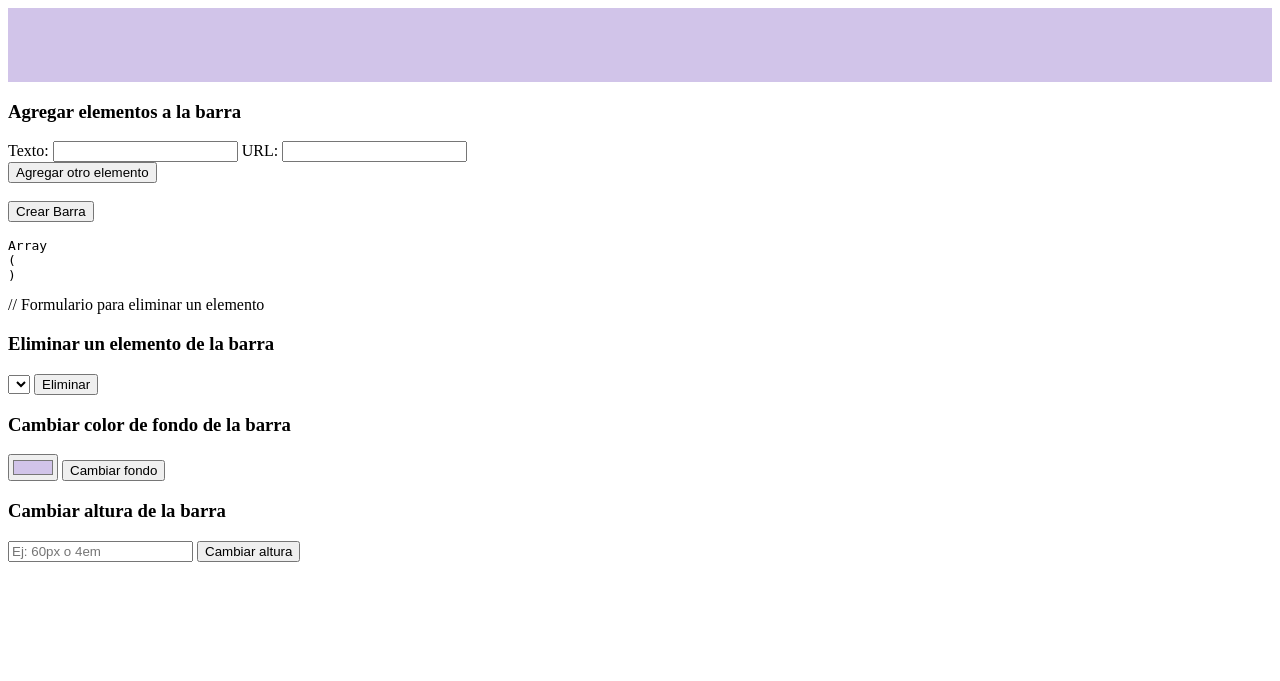
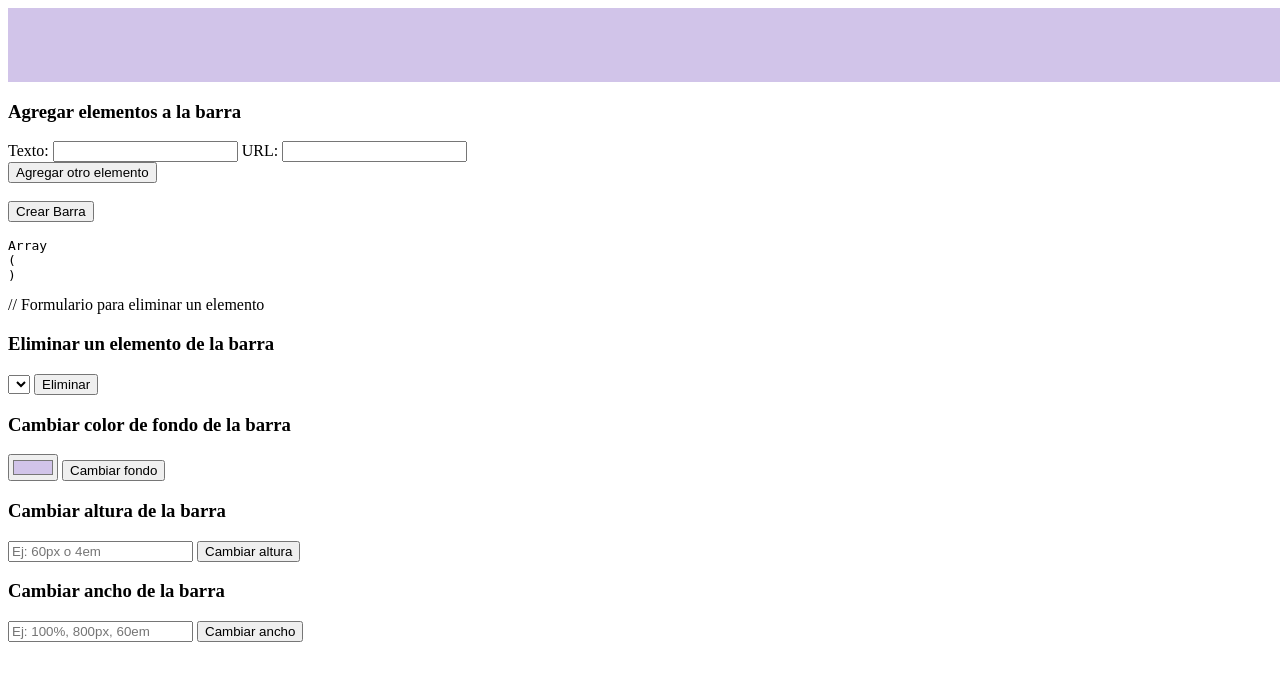
Before and after one commit to 18283/PracticasPasantia, a PHP site: page /Prueba.php in a window 1280 px wide. Shown: the top 681 px of the page. Run offline with PHP 8.4, Linux system fonts and the light colour scheme; lists and menus that the app fills with data are empty.

Commit message:
Add files via upload

```diff
--- a/9 de mayo/BarraNavegacion.php
+++ b/9 de mayo/BarraNavegacion.php
@@ -5,6 +5,7 @@
     private $archivo;
     private $fondo;
     private $altura;
+    private $ancho;
 
     public function __construct($elem = [])
     {
@@ -19,10 +20,12 @@
                 $this->elementos = $data['menu'];
                 $this->fondo = $data['fondo'];
                 $this->altura = $data['altura'] ?? '50px'; // altura por defecto
+                $this->ancho = $data['ancho'] ?? '100%'; // ancho por defecto
             } else {
                 $this->elementos = $elem;
                 $this->fondo = '#d1c4e9';
                 $this->altura = '50px';
+                $this->ancho = '100%';
                 $this->guardarEnArchivo();
             }
         } else {
@@ -35,7 +38,7 @@
 
     public function render()
     {
-        echo '<nav style="background-color:' . htmlspecialchars($this->fondo) . '; height:' . htmlspecialchars($this->altura) . '; padding:12px;">';
+        echo '<nav style="background-color:' . htmlspecialchars($this->fondo) . '; height:' . htmlspecialchars($this->altura) . '; width:' . htmlspecialchars($this->ancho) . '; padding:12px;">';
         echo '<ul style="list-style:none; display:flex; margin:0; padding:0;">';
         foreach ($this->elementos as $texto => $url) {
             echo '<li style="margin-right:20px;"><a href="' . htmlspecialchars($url) . '" style="text-decoration:none; color:#007bff;">' . htmlspecialchars($texto) . '</a></li>';
@@ -58,7 +61,8 @@
         $data = [
             'menu' => $this->elementos,
             'fondo' => $this->fondo,
-            'altura' => $this->altura
+            'altura' => $this->altura,
+            'ancho' => $this->ancho
         ];
 
         $resultado = file_put_contents($this->archivo, json_encode($data, JSON_PRETTY_PRINT));
@@ -101,6 +105,15 @@
     }
 
     //cambiar ancho
+    public function cambiarAncho($nuevoAncho) {
+        if (preg_match('/^\d+(px|em|%)$/', $nuevoAncho)) {
+            $this->ancho = $nuevoAncho;
+            $this->guardarEnArchivo();
+        } else {
+            echo "<p style='color:red;'>Ancho inválido. Usa valores como 100%, 800px, 60em...</p>";
+        }
+    }
+
     //cambiar tamaño de etra
     //cambiar tipo de letra
     //cambiar color de letra
--- a/9 de mayo/Prueba.php
+++ b/9 de mayo/Prueba.php
@@ -18,6 +18,12 @@
 if ($_SERVER["REQUEST_METHOD"] === "POST" && isset($_POST["cambiar_altura"])) {
     $nuevaAltura = $_POST["altura"] ?? '50px';
     $barra->cambiarAltura($nuevaAltura);
+}
+
+// Procesar ancho
+if ($_SERVER["REQUEST_METHOD"] === "POST" && isset($_POST["cambiar_ancho"])) {
+    $nuevoAncho = $_POST["ancho"] ?? '100%';
+    $barra->cambiarAncho($nuevoAncho);
 }
 
 // Procesar inserción
@@ -103,3 +109,10 @@
     <input type="text" name="altura" placeholder="Ej: 60px o 4em">
     <input type="submit" name="cambiar_altura" value="Cambiar altura">
 </form>
+
+<!-- Formulario para cambiar el ancho -->
+<form method="post">
+    <h3>Cambiar ancho de la barra</h3>
+    <input type="text" name="ancho" placeholder="Ej: 100%, 800px, 60em">
+    <input type="submit" name="cambiar_ancho" value="Cambiar ancho">
+</form>
--- a/9 de mayo/menu.json
+++ b/9 de mayo/menu.json
@@ -6,5 +6,6 @@
         "Cerrar sesion": "../index.html"
     },
     "fondo": "#d1c4e9",
-    "altura": "50px"
+    "altura": "50px",
+    "ancho": "100%"
 }
```
